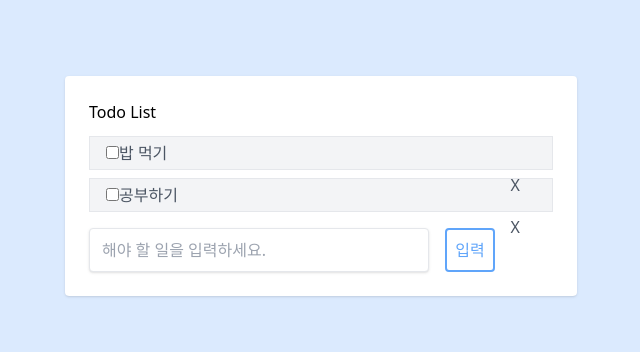
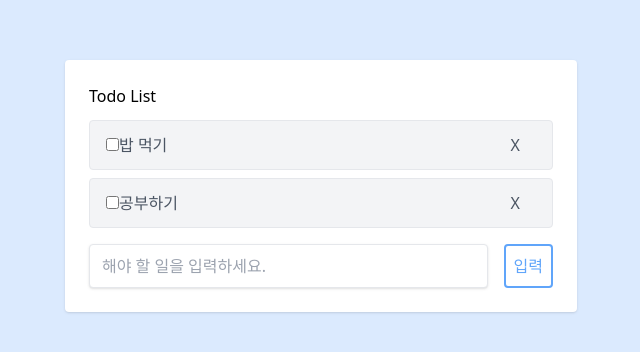
Before and after one commit to meanzi3/react-todo-app, a React (Create React App) app: page / in a window 1280 px wide. Shown: the part 214-566 px from the top of the page, without its empty margins (319-959 px from the left). Built offline with nearby package versions, Linux system fonts and the light colour scheme.

Commit message:
chore: List 컴포넌트 css 코드 수정

```diff
--- a/src/components/List.js
+++ b/src/components/List.js
@@ -25,7 +25,7 @@ const List = React.memo(
         {...provided.dragHandleProps}
         className={`${
           snapshot.isDragging ? "bg-gray-400" : "bg-gray-100"
-        } "flex items-center justify-between w-full px-4 py-1 my-2 text-gray-600 bg-gray-100 border rounded"`}
+        } flex items-center justify-between w-full px-4 py-1 my-2 text-gray-600 bg-gray-100 border rounded`}
       >
         <div className="items-center">
           <input
```
